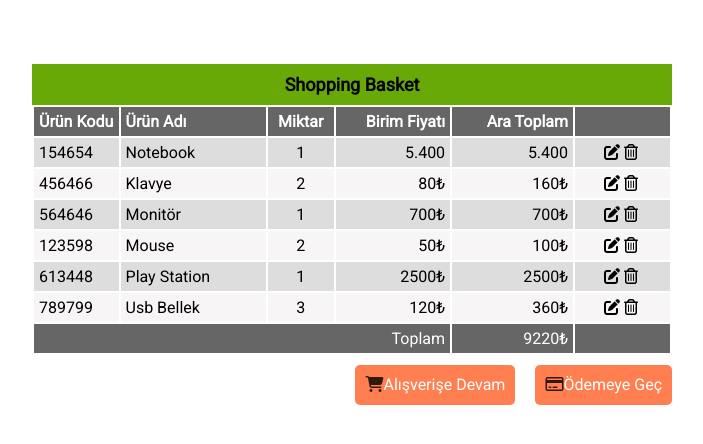
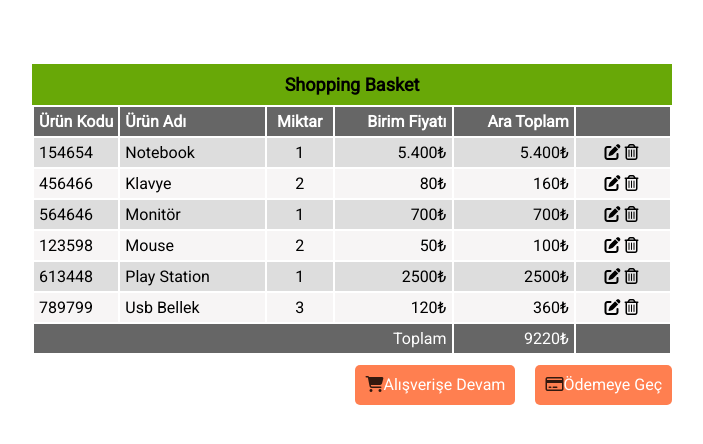
Before and after one commit to Onarman/Shopping_Basket, a plain HTML site: page index.html in a window 1280 px wide. Shown: the whole page, without its empty margins (288-991 px from the left). Drawn offline with Linux system fonts and the light colour scheme.

Commit message:
Update index.html

```diff
--- a/index.html
+++ b/index.html
@@ -25,8 +25,8 @@
           <td>154654</td>
           <td>Notebook</td>
           <td>1</td>
-          <td>5.400</td>
-          <td>5.400</td>
+          <td>5.400₺</td>
+          <td>5.400₺</td>
           <td>
             <i class="fa-solid fa-pen-to-square"></i>
             <i class="fa-regular fa-trash-can"></i>
```
